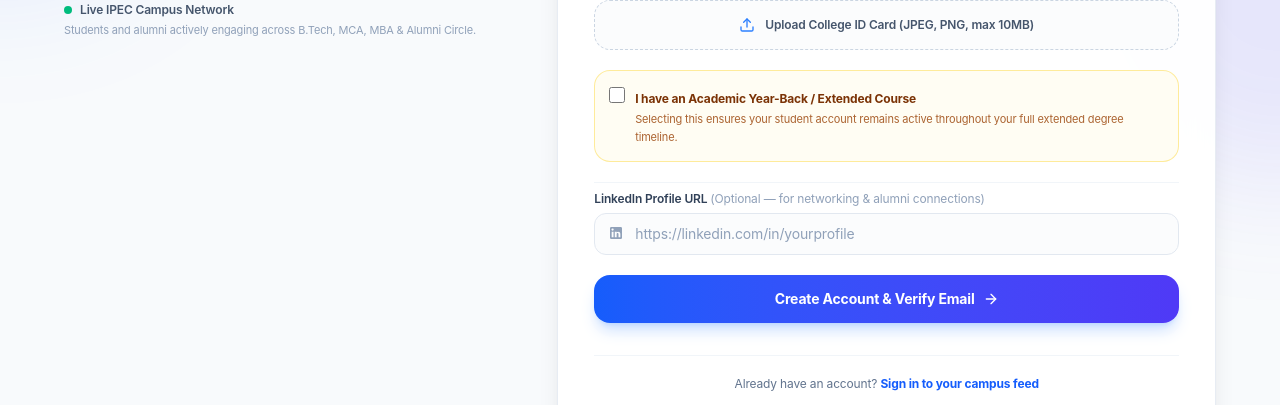
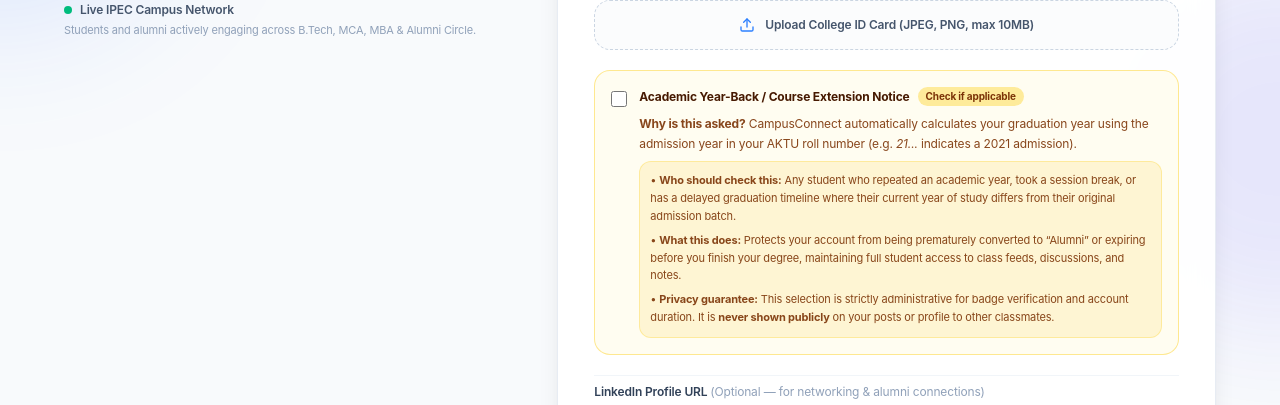
Before and after one commit to AnkurKulhari/Campus_connect, a Next.js app in the folder frontend/: page /register in a window 1280 px wide. Shown: the part 751-1156 px from the top of the page. Built offline with nearby package versions, Linux system fonts and the light colour scheme; no server answers.

Commit message:
Clarify academic year-back guidance, reasons, and privacy protections on registration and profile

```diff
--- a/frontend/src/app/profile/[username]/page.tsx
+++ b/frontend/src/app/profile/[username]/page.tsx
@@ -209,10 +209,13 @@ export default function ProfilePage() {
                     </span>
                   ) : null}
 
-                  {profile.is_year_back && (
-                    <span className="inline-flex items-center gap-1 rounded-full bg-amber-50 px-3 py-0.5 text-xs font-semibold text-amber-700 dark:bg-amber-950/60 dark:text-amber-300">
+                  {profile.is_self && profile.is_year_back && (
+                    <span
+                      title="Only visible to you: Course duration extended"
+                      className="inline-flex items-center gap-1 rounded-full bg-amber-50 px-2.5 py-0.5 text-[11px] font-semibold text-amber-700 dark:bg-amber-950/60 dark:text-amber-300 border border-amber-200/50 dark:border-amber-800/50"
+                    >
                       <AlertTriangle className="h-3 w-3" />
-                      <span>Extended Course</span>
+                      <span>Extended Course Active (Private)</span>
                     </span>
                   )}
                 </div>
--- a/frontend/src/app/register/page.tsx
+++ b/frontend/src/app/register/page.tsx
@@ -553,22 +553,42 @@ export default function RegisterPage() {
                   </div>
                 </div>
 
-                {/* Year-Back Declaration */}
-                <div className="rounded-2xl border border-amber-200/80 bg-amber-50/60 p-3.5 dark:border-amber-900/40 dark:bg-amber-950/20">
-                  <label className="flex items-start gap-2.5 cursor-pointer">
+                {/* Academic Year-Back / Course Extension Guidance */}
+                <div className="rounded-2xl border border-amber-200/90 bg-amber-50/70 p-4 dark:border-amber-900/50 dark:bg-amber-950/25 transition">
+                  <label className="flex items-start gap-3 cursor-pointer">
                     <input
                       type="checkbox"
                       checked={isYearBack}
                       onChange={(e) => setIsYearBack(e.target.checked)}
-                      className="mt-0.5 h-4 w-4 rounded border-amber-300 text-blue-600 focus:ring-blue-500 dark:border-amber-800"
+                      className="mt-1 h-4 w-4 rounded border-amber-400 text-blue-600 focus:ring-blue-500 dark:border-amber-700 cursor-pointer"
                     />
-                    <div>
-                      <span className="text-xs font-bold text-amber-900 dark:text-amber-200">
-                        I have an Academic Year-Back / Extended Course
-                      </span>
-                      <p className="mt-0.5 text-[11px] text-amber-800/80 dark:text-amber-300/80 leading-relaxed">
-                        Selecting this ensures your student account remains active throughout your full extended degree timeline.
-                      </p>
+                    <div className="flex-1">
+                      <div className="flex items-center gap-2 flex-wrap">
+                        <span className="text-xs font-bold text-amber-950 dark:text-amber-200">
+                          Academic Year-Back / Course Extension Notice
+                        </span>
+                        <span className="rounded-full bg-amber-200/80 dark:bg-amber-900/60 px-2 py-0.5 text-[10px] font-bold text-amber-900 dark:text-amber-200">
+                          Check if applicable
+                        </span>
+                      </div>
+
+                      <div className="mt-2 space-y-2 text-xs text-amber-900/90 dark:text-amber-200/90 leading-relaxed font-normal">
+                        <p>
+                          <strong>Why is this asked?</strong> CampusConnect automatically calculates your graduation year using the admission year in your AKTU roll number (e.g. <em>21...</em> indicates a 2021 admission).
+                        </p>
+
+                        <div className="rounded-xl bg-amber-100/70 dark:bg-amber-900/30 p-2.5 space-y-1.5 text-[11px] border border-amber-200/70 dark:border-amber-800/40">
+                          <p>
+                            • <strong>Who should check this:</strong> Any student who repeated an academic year, took a session break, or has a delayed graduation timeline where their current year of study differs from their original admission batch.
+                          </p>
+                          <p>
+                            • <strong>What this does:</strong> Protects your account from being prematurely converted to &ldquo;Alumni&rdquo; or expiring before you finish your degree, maintaining full student access to class feeds, discussions, and notes.
+                          </p>
+                          <p>
+                            • <strong>Privacy guarantee:</strong> This selection is strictly administrative for badge verification and account duration. It is <strong>never shown publicly</strong> on your posts or profile to other classmates.
+                          </p>
+                        </div>
+                      </div>
                     </div>
                   </label>
                 </div>
--- a/frontend/src/components/EditProfileModal.tsx
+++ b/frontend/src/components/EditProfileModal.tsx
@@ -272,15 +272,22 @@ export function EditProfileModal({
               </div>
             </div>
 
-            <div className="rounded-2xl border border-amber-200 bg-amber-50/70 p-3 dark:border-amber-900/40 dark:bg-amber-950/20">
-              <label className="flex items-center gap-2.5 cursor-pointer text-xs font-semibold text-amber-900 dark:text-amber-200">
+            <div className="rounded-2xl border border-amber-200/80 bg-amber-50/70 p-3.5 dark:border-amber-900/40 dark:bg-amber-950/20">
+              <label className="flex items-start gap-2.5 cursor-pointer">
                 <input
                   type="checkbox"
                   checked={isYearBack}
                   onChange={(e) => setIsYearBack(e.target.checked)}
-                  className="h-4 w-4 rounded border-amber-300 text-blue-600 focus:ring-blue-500"
+                  className="mt-0.5 h-4 w-4 rounded border-amber-300 text-blue-600 focus:ring-blue-500"
                 />
-                <span>Extended Course Duration (Year-Back Student)</span>
+                <div>
+                  <span className="text-xs font-bold text-amber-900 dark:text-amber-200">
+                    Extended Course Duration (Year-Back)
+                  </span>
+                  <p className="mt-0.5 text-[11px] text-amber-800/80 dark:text-amber-300/80 leading-snug">
+                    Keeps your student account active past your original batch timeline. Private and never shown to other students.
+                  </p>
+                </div>
               </label>
             </div>
 
```
